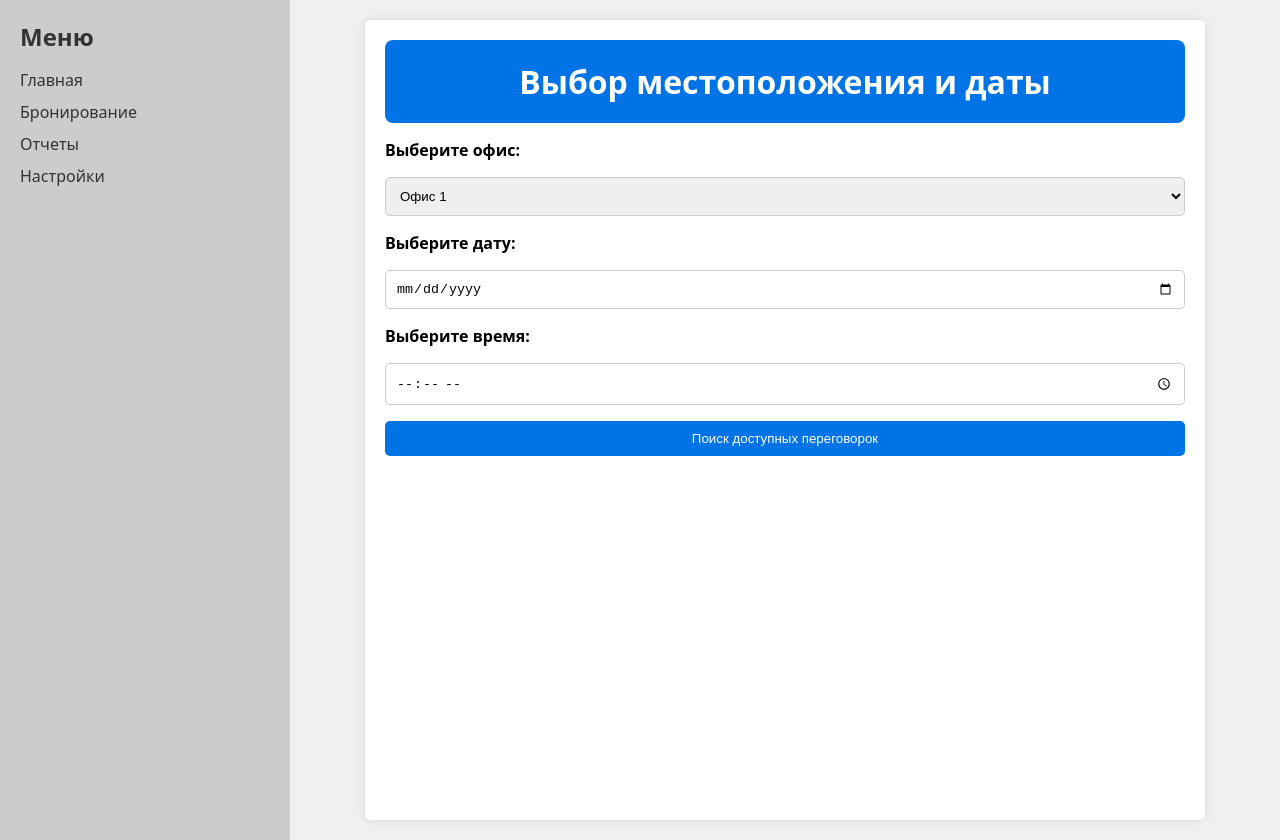
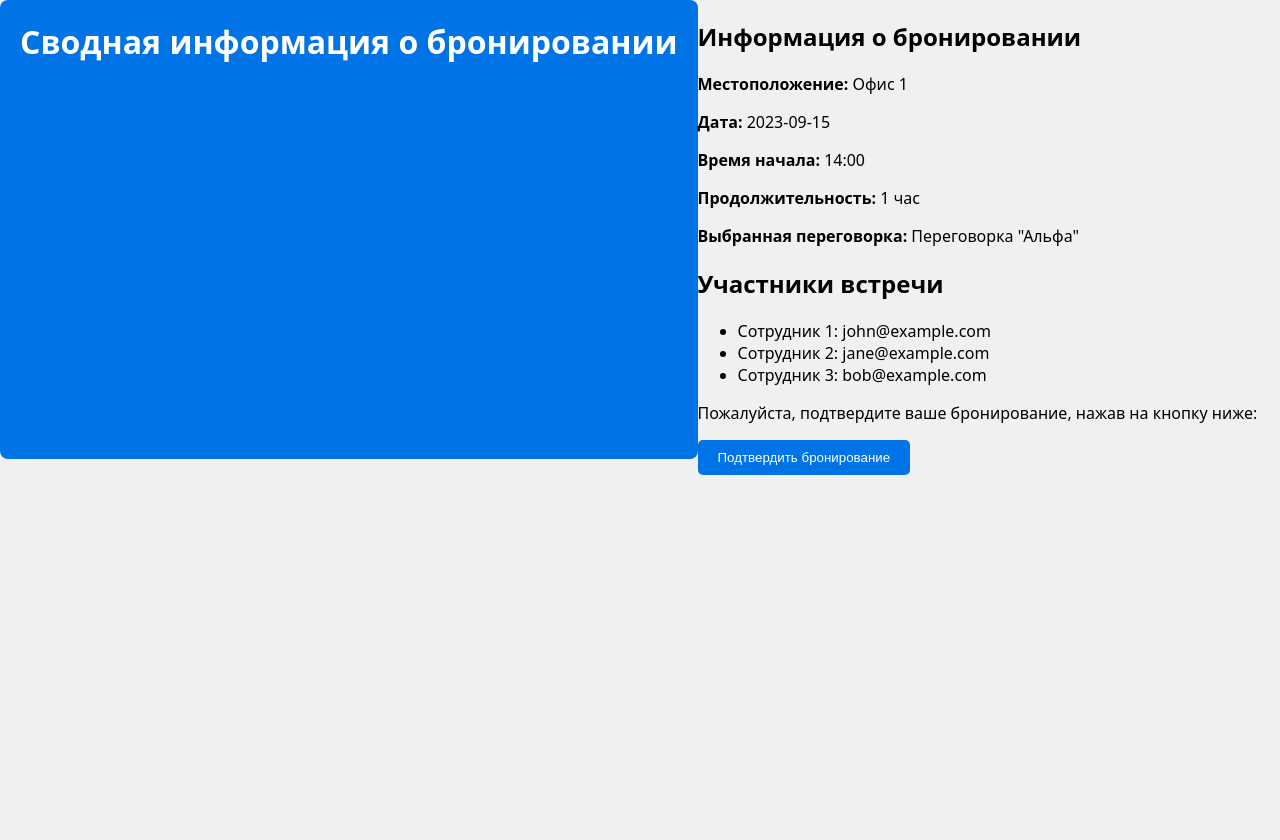
Before and after one commit to lukinslava/meeting-room-booking, a plain HTML site: page index.html in a window 1280 px wide. After the commit the page ends 800 px from the top, so only its background shows below. Drawn offline with Linux system fonts and the light colour scheme.

Commit message:
Update index.html

```diff
--- a/index.html
+++ b/index.html
@@ -3,35 +3,33 @@
 <head>
     <meta charset="UTF-8">
     <meta name="viewport" content="width=device-width, initial-scale=1.0">
-    <title>Dashboard - Бронирование переговорок</title>
+    <title>Сводная информация о бронировании</title>
     <link rel="stylesheet" href="styles.css">
 </head>
 <body>
-    <aside class="sidebar">
-        <h1>Меню</h1>
-        <ul>
-            <li><a href="#">Главная</a></li>
-            <li><a href="#">Бронирование</a></li>
-            <li><a href="#">Отчеты</a></li>
-            <li><a href="#">Настройки</a></li>
-        </ul>
-    </aside>
-    <main class="content">
-        <header>
-            <h1>Выбор местоположения и даты</h1>
-        </header>
-        <section class="booking-form">
-            <label for="office">Выберите офис:</label>
-            <select id="office" name="office">
-                <option value="office1">Офис 1</option>
-                <option value="office2">Офис 2</option>
-                <option value="office3">Офис 3</option>
-            </select>
-            <label for="date">Выберите дату:</label>
-            <input type="date" id="date" name="date">
-            <label for="time">Выберите время:</label>
-            <input type="time" id="time" name="time">
-            <button id="search-button">Поиск доступных переговорок</button>
+    <header>
+        <h1>Сводная информация о бронировании</h1>
+    </header>
+    <main>
+        <section class="summary">
+            <h2>Информация о бронировании</h2>
+            <p><strong>Местоположение:</strong> Офис 1</p>
+            <p><strong>Дата:</strong> 2023-09-15</p>
+            <p><strong>Время начала:</strong> 14:00</p>
+            <p><strong>Продолжительность:</strong> 1 час</p>
+            <p><strong>Выбранная переговорка:</strong> Переговорка "Альфа"</p>
+        </section>
+        <section class="participants">
+            <h2>Участники встречи</h2>
+            <ul>
+                <li>Сотрудник 1: john@example.com</li>
+                <li>Сотрудник 2: jane@example.com</li>
+                <li>Сотрудник 3: bob@example.com</li>
+            </ul>
+        </section>
+        <section class="confirmation">
+            <p>Пожалуйста, подтвердите ваше бронирование, нажав на кнопку ниже:</p>
+            <button id="confirm-button">Подтвердить бронирование</button>
         </section>
     </main>
 </body>
```
